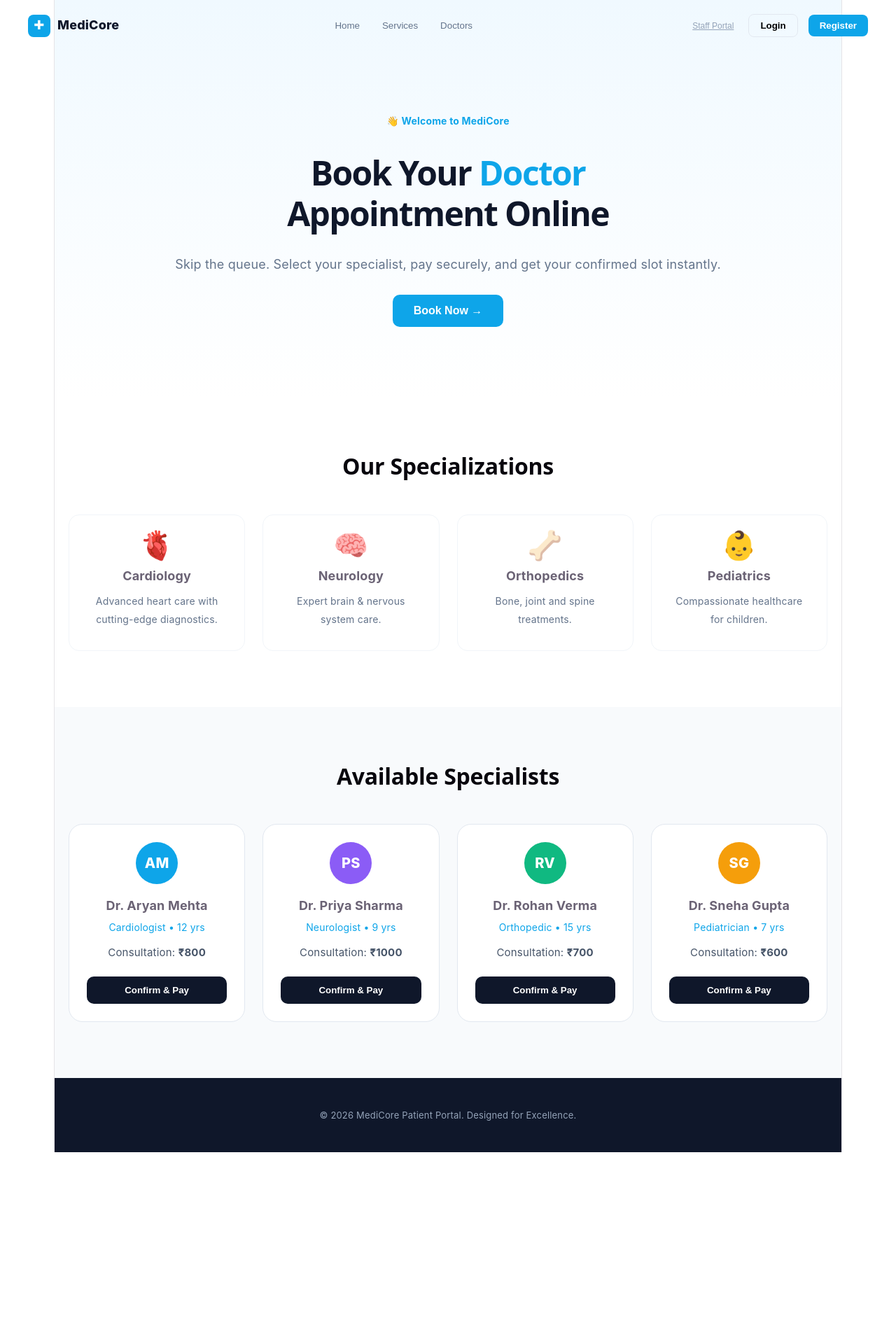
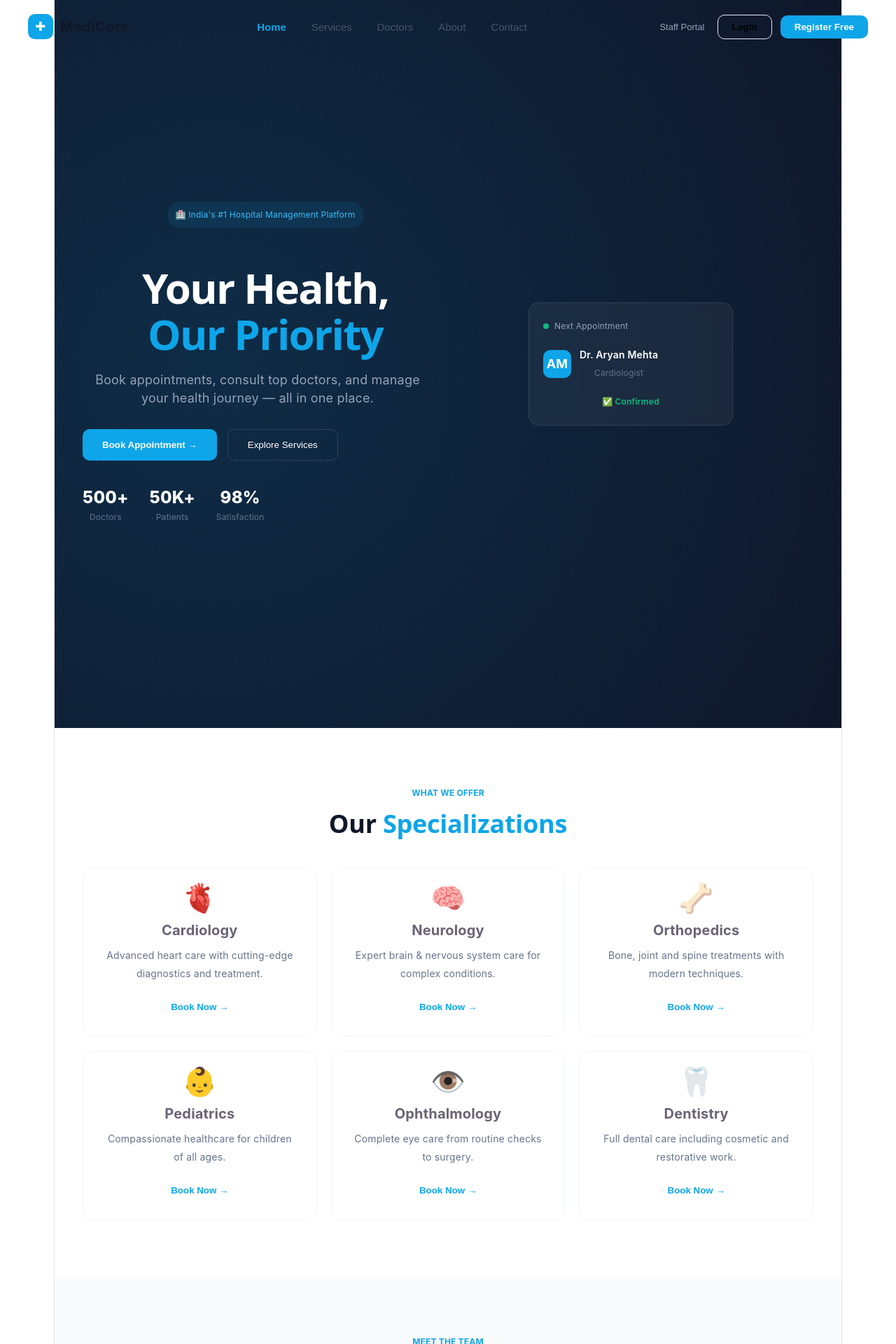
Before and after one commit to sachinyadavb-1761-eng/hospital-management-system, a React app in the folder frontend/: page / in a window 1280 px wide. Shown: the top 1920 px of the page at 70% size. Before the commit the page ends 1646 px from the top, so only its background shows below. Built offline with nearby package versions, Linux system fonts and the light colour scheme; the HTML template or start-up script is replaced by a standard one.

Commit message:
Reverting to stable version - UI fix

```diff
--- a/frontend/src/pages/Home.jsx
+++ b/frontend/src/pages/Home.jsx
@@ -8,7 +8,6 @@ const DOCTORS = [
     exp: "12 yrs",
     img: "AM",
     color: "#0ea5e9",
-    fee: 800,
   },
   {
     name: "Dr. Priya Sharma",
@@ -16,7 +15,6 @@ const DOCTORS = [
     exp: "9 yrs",
     img: "PS",
     color: "#8b5cf6",
-    fee: 1000,
   },
   {
     name: "Dr. Rohan Verma",
@@ -24,7 +22,6 @@ const DOCTORS = [
     exp: "15 yrs",
     img: "RV",
     color: "#10b981",
-    fee: 700,
   },
   {
     name: "Dr. Sneha Gupta",
@@ -32,7 +29,6 @@ const DOCTORS = [
     exp: "7 yrs",
     img: "SG",
     color: "#f59e0b",
-    fee: 600,
   },
 ];
 
@@ -40,31 +36,54 @@ const SERVICES = [
   {
     icon: "🫀",
     title: "Cardiology",
-    desc: "Advanced heart care with cutting-edge diagnostics.",
+    desc: "Advanced heart care with cutting-edge diagnostics and treatment.",
   },
   {
     icon: "🧠",
     title: "Neurology",
-    desc: "Expert brain & nervous system care.",
+    desc: "Expert brain & nervous system care for complex conditions.",
   },
   {
     icon: "🦴",
     title: "Orthopedics",
-    desc: "Bone, joint and spine treatments.",
+    desc: "Bone, joint and spine treatments with modern techniques.",
   },
   {
     icon: "👶",
     title: "Pediatrics",
-    desc: "Compassionate healthcare for children.",
+    desc: "Compassionate healthcare for children of all ages.",
   },
+  {
+    icon: "👁️",
+    title: "Ophthalmology",
+    desc: "Complete eye care from routine checks to surgery.",
+  },
+  {
+    icon: "🦷",
+    title: "Dentistry",
+    desc: "Full dental care including cosmetic and restorative work.",
+  },
+];
+
+const PAYMENT_METHODS = [
+  { icon: "💳", name: "Credit / Debit Card" },
+  { icon: "📱", name: "UPI" },
+  { icon: "🏦", name: "Net Banking" },
+  { icon: "💰", name: "Cash" },
+  { icon: "📲", name: "Paytm / PhonePe" },
+  { icon: "🌐", name: "Razorpay" },
 ];
 
 export default function Home() {
   const navigate = useNavigate();
   const [scrolled, setScrolled] = useState(false);
-
-  // Check if User is logged in
-  const user = JSON.parse(localStorage.getItem("user") || "null");
+  const [activeSection, setActiveSection] = useState("home");
+  const [contactForm, setContactForm] = useState({
+    name: "",
+    email: "",
+    message: "",
+  });
+  const [submitted, setSubmitted] = useState(false);
 
   useEffect(() => {
     const onScroll = () => setScrolled(window.scrollY > 60);
@@ -74,22 +93,14 @@ export default function Home() {
 
   const scrollTo = (id) => {
     document.getElementById(id)?.scrollIntoView({ behavior: "smooth" });
+    setActiveSection(id);
   };
 
-  const handleBooking = (doctor) => {
-    if (!user) {
-      alert("Please login as a patient to book an appointment.");
-      navigate("/login");
-    } else {
-      // Yaha hum payment gatewey par bhejenge (Next Step)
-      console.log(`Processing payment of ₹${doctor.fee} for ${doctor.name}`);
-      alert(`Redirecting to Payment Gateway for ${doctor.name}...`);
-    }
-  };
-
-  const handleLogout = () => {
-    localStorage.clear();
-    window.location.reload();
+  const handleContact = (e) => {
+    e.preventDefault();
+    setSubmitted(true);
+    setTimeout(() => setSubmitted(false), 3000);
+    setContactForm({ name: "", email: "", message: "" });
   };
 
   return (
@@ -97,75 +108,101 @@ export default function Home() {
       {/* ── Navbar ── */}
       <nav style={{ ...s.nav, ...(scrolled ? s.navScrolled : {}) }}>
         <div style={s.navInner}>
-          <div style={s.logo} onClick={() => navigate("/")}>
+          <div style={s.logo}>
             <div style={s.logoMark}>✚</div>
             <span style={s.logoText}>MediCore</span>
           </div>
-
           <div style={s.navLinks}>
-            <button style={s.navLink} onClick={() => scrollTo("home")}>
-              Home
-            </button>
-            <button style={s.navLink} onClick={() => scrollTo("services")}>
-              Services
-            </button>
-            <button style={s.navLink} onClick={() => scrollTo("doctors")}>
-              Doctors
-            </button>
+            {["home", "services", "doctors", "about", "contact"].map((sec) => (
+              <button
+                key={sec}
+                style={{
+                  ...s.navLink,
+                  ...(activeSection === sec ? s.navLinkActive : {}),
+                }}
+                onClick={() => scrollTo(sec)}
+              >
+                {sec.charAt(0).toUpperCase() + sec.slice(1)}
+              </button>
+            ))}
           </div>
-
           <div style={s.navActions}>
-            {/* Subtle Staff Link */}
+            {/* NEW: Staff Portal Link (Hidden/Subtle) */}
             <button
               style={s.staffLink}
               onClick={() => navigate("/staff/login")}
             >
               Staff Portal
             </button>
-
-            {user ? (
-              <div style={s.userProfile}>
-                <span style={s.userName}>Hi, {user.name.split(" ")[0]}</span>
-                <button style={s.logoutBtn} onClick={handleLogout}>
-                  Logout
-                </button>
-              </div>
-            ) : (
-              <>
-                <button style={s.loginBtn} onClick={() => navigate("/login")}>
-                  Login
-                </button>
-                <button
-                  style={s.registerBtn}
-                  onClick={() => navigate("/register")}
-                >
-                  Register
-                </button>
-              </>
-            )}
+            <button style={s.loginBtn} onClick={() => navigate("/login")}>
+              Login
+            </button>
+            <button style={s.registerBtn} onClick={() => navigate("/register")}>
+              Register Free
+            </button>
           </div>
         </div>
       </nav>
 
       {/* ── Hero ── */}
       <section id="home" style={s.hero}>
+        <div style={s.heroBg} />
+        <div style={s.heroGrid} />
         <div style={s.heroContent}>
-          <div style={s.heroTag}>👋 Welcome to MediCore</div>
+          <div style={s.heroTag}>
+            🏥 India's #1 Hospital Management Platform
+          </div>
           <h1 style={s.heroTitle}>
-            Book Your <span style={s.heroAccent}>Doctor</span> <br />
-            Appointment Online
+            Your Health, <br />
+            <span style={s.heroAccent}>Our Priority</span>
           </h1>
           <p style={s.heroDesc}>
-            Skip the queue. Select your specialist, pay securely, and get your
-            confirmed slot instantly.
+            Book appointments, consult top doctors, and manage your health
+            journey — all in one place.
           </p>
           <div style={s.heroBtns}>
             <button
               style={s.heroCtaPrimary}
-              onClick={() => scrollTo("doctors")}
+              onClick={() => navigate("/register")}
             >
-              Book Now →
+              Book Appointment →
             </button>
+            <button
+              style={s.heroCtaSecondary}
+              onClick={() => scrollTo("services")}
+            >
+              Explore Services
+            </button>
+          </div>
+          <div style={s.heroStats}>
+            {[
+              ["500+", "Doctors"],
+              ["50K+", "Patients"],
+              ["98%", "Satisfaction"],
+            ].map(([val, label]) => (
+              <div key={label} style={s.heroStat}>
+                <span style={s.heroStatVal}>{val}</span>
+                <span style={s.heroStatLabel}>{label}</span>
+              </div>
+            ))}
+          </div>
+        </div>
+        <div style={s.heroVisual}>
+          <div style={s.heroCard}>
+            <div style={s.heroCardHeader}>
+              <div style={s.heroCardDot} />
+              <span style={s.heroCardTitle}>Next Appointment</span>
+            </div>
+            <div style={s.heroCardDoctor}>
+              <div style={{ ...s.heroCardAvatar, background: "#0ea5e9" }}>
+                AM
+              </div>
+              <div>
+                <div style={s.heroCardName}>Dr. Aryan Mehta</div>
+                <div style={s.heroCardSpec}>Cardiologist</div>
+              </div>
+            </div>
+            <div style={s.heroCardStatus}>✅ Confirmed</div>
           </div>
         </div>
       </section>
@@ -173,23 +210,35 @@ export default function Home() {
       {/* ── Services ── */}
       <section id="services" style={s.section}>
         <div style={s.sectionInner}>
-          <h2 style={s.sectionTitle}>Our Specializations</h2>
+          <div style={s.sectionTag}>What We Offer</div>
+          <h2 style={s.sectionTitle}>
+            Our <span style={s.accent}>Specializations</span>
+          </h2>
           <div style={s.serviceGrid}>
             {SERVICES.map((sv) => (
               <div key={sv.title} style={s.serviceCard}>
                 <div style={s.serviceIcon}>{sv.icon}</div>
                 <h3 style={s.serviceTitle}>{sv.title}</h3>
                 <p style={s.serviceDesc}>{sv.desc}</p>
+                <button
+                  style={s.serviceBtn}
+                  onClick={() => navigate("/register")}
+                >
+                  Book Now →
+                </button>
               </div>
             ))}
           </div>
         </div>
       </section>
 
-      {/* ── Doctors (Booking Logic Here) ── */}
+      {/* ── Doctors ── */}
       <section id="doctors" style={{ ...s.section, background: "#f8fafc" }}>
         <div style={s.sectionInner}>
-          <h2 style={s.sectionTitle}>Available Specialists</h2>
+          <div style={s.sectionTag}>Meet The Team</div>
+          <h2 style={s.sectionTitle}>
+            Our <span style={s.accent}>Top Doctors</span>
+          </h2>
           <div style={s.doctorGrid}>
             {DOCTORS.map((doc) => (
               <div key={doc.name} style={s.doctorCard}>
@@ -197,14 +246,12 @@ export default function Home() {
                   {doc.img}
                 </div>
                 <h3 style={s.doctorName}>{doc.name}</h3>
-                <div style={s.doctorSpec}>
-                  {doc.spec} • {doc.exp}
-                </div>
-                <div style={s.doctorFee}>
-                  Consultation: <b>₹{doc.fee}</b>
-                </div>
-                <button style={s.doctorBtn} onClick={() => handleBooking(doc)}>
-                  Confirm & Pay
+                <div style={s.doctorSpec}>{doc.spec}</div>
+                <button
+                  style={s.doctorBtn}
+                  onClick={() => navigate("/register")}
+                >
+                  Book Appointment
                 </button>
               </div>
             ))}
@@ -212,15 +259,73 @@ export default function Home() {
         </div>
       </section>
 
+      {/* ── Payment ── */}
+      <section style={{ ...s.section, background: "#0f172a" }}>
+        <div style={s.sectionInner}>
+          <h2 style={{ ...s.sectionTitle, color: "#fff", textAlign: "center" }}>
+            All Payment Methods
+          </h2>
+          <div style={s.paymentGrid}>
+            {PAYMENT_METHODS.map((pm) => (
+              <div key={pm.name} style={s.paymentCard}>
+                <span style={s.paymentIcon}>{pm.icon}</span>
+                <span style={s.paymentName}>{pm.name}</span>
+              </div>
+            ))}
+          </div>
+        </div>
+      </section>
+
+      {/* ── Contact ── */}
+      <section id="contact" style={s.section}>
+        <div style={s.sectionInner}>
+          <div style={s.contactGrid}>
+            <div style={s.contactInfo}>
+              <h2 style={s.sectionTitle}>
+                Contact <span style={s.accent}>Us</span>
+              </h2>
+              <p>📍 123 Medical Hub, New Delhi, India</p>
+              <p>📞 +91 98765 43210</p>
+            </div>
+            <form onSubmit={handleContact} style={s.contactForm}>
+              {submitted && <div style={s.successBox}>✅ Message sent!</div>}
+              <input style={s.contactInput} placeholder="Your Name" required />
+              <input
+                style={s.contactInput}
+                type="email"
+                placeholder="Your Email"
+                required
+              />
+              <textarea
+                style={{ ...s.contactInput, height: 100 }}
+                placeholder="Message"
+                required
+              />
+              <button type="submit" style={s.contactBtn}>
+                Send Message
+              </button>
+            </form>
+          </div>
+        </div>
+      </section>
+
+      {/* ── Footer ── */}
       <footer style={s.footer}>
-        <p>© 2026 MediCore Patient Portal. Designed for Excellence.</p>
+        <div style={s.footerInner}>
+          <span style={{ color: "#fff", fontWeight: 800 }}>MediCore</span>
+          <p style={s.footerCopy}>© 2026 MediCore. All rights reserved.</p>
+        </div>
       </footer>
     </div>
   );
 }
 
 const s = {
-  root: { fontFamily: "'Inter', sans-serif", background: "#fff" },
+  root: {
+    fontFamily: "'Inter', sans-serif",
+    background: "#fff",
+    overflowX: "hidden",
+  },
   nav: {
     position: "fixed",
     top: 0,
@@ -228,142 +333,234 @@ const s = {
     right: 0,
     zIndex: 100,
     padding: "20px 0",
-    transition: "0.3s",
+    transition: "all 0.3s",
   },
   navScrolled: {
-    background: "#fff",
-    boxShadow: "0 2px 20px rgba(0,0,0,0.1)",
-    padding: "12px 0",
+    background: "rgba(255,255,255,0.95)",
+    boxShadow: "0 2px 20px rgba(0,0,0,0.08)",
+    padding: "14px 0",
   },
   navInner: {
     maxWidth: 1200,
     margin: "0 auto",
-    padding: "0 20px",
+    padding: "0 40px",
     display: "flex",
     alignItems: "center",
     justifyContent: "space-between",
   },
-  logo: { display: "flex", alignItems: "center", gap: 10, cursor: "pointer" },
+  logo: { display: "flex", alignItems: "center", gap: 10 },
   logoMark: {
-    width: 32,
-    height: 32,
+    width: 36,
+    height: 36,
     background: "#0ea5e9",
-    borderRadius: 8,
+    borderRadius: 10,
     display: "flex",
     alignItems: "center",
     justifyContent: "center",
     color: "#fff",
     fontWeight: 900,
   },
-  logoText: { fontSize: 18, fontWeight: 800, color: "#0f172a" },
-  navLinks: { display: "flex", gap: 20 },
+  logoText: { fontSize: 20, fontWeight: 800, color: "#0f172a" },
+  navLinks: { display: "flex", gap: 4 },
   navLink: {
+    padding: "8px 16px",
     border: "none",
-    background: "none",
+    background: "transparent",
+    color: "#475569",
+    fontSize: 15,
     cursor: "pointer",
-    color: "#64748b",
+  },
+  navLinkActive: { color: "#0ea5e9", fontWeight: 700 },
+  navActions: { display: "flex", gap: 12, alignItems: "center" },
+
+  // NEW: Staff Link Style
+  staffLink: {
+    background: "transparent",
+    border: "none",
+    color: "#94a3b8",
+    fontSize: 13,
+    cursor: "pointer",
     fontWeight: 500,
   },
-  navActions: { display: "flex", gap: 15, alignItems: "center" },
-  staffLink: {
-    background: "none",
-    border: "none",
-    color: "#94a3b8",
-    fontSize: 12,
-    cursor: "pointer",
-    textDecoration: "underline",
-  },
+
   loginBtn: {
-    padding: "8px 16px",
-    borderRadius: 8,
-    border: "1px solid #e2e8f0",
-    background: "none",
+    padding: "9px 20px",
+    borderRadius: 10,
+    border: "1.5px solid #e2e8f0",
+    background: "transparent",
     fontWeight: 600,
     cursor: "pointer",
   },
   registerBtn: {
-    padding: "8px 16px",
-    borderRadius: 8,
-    border: "none",
-    background: "#0ea5e9",
-    color: "#fff",
-    fontWeight: 600,
-    cursor: "pointer",
-  },
-  userProfile: { display: "flex", alignItems: "center", gap: 10 },
-  userName: { fontWeight: 700, color: "#0ea5e9" },
-  logoutBtn: {
-    padding: "5px 10px",
-    fontSize: 12,
-    borderRadius: 5,
-    border: "1px solid #ef4444",
-    color: "#ef4444",
-    background: "none",
-    cursor: "pointer",
-  },
-  hero: {
-    padding: "160px 20px 100px",
-    textAlign: "center",
-    background: "linear-gradient(to bottom, #f0f9ff, #fff)",
-  },
-  heroContent: { maxWidth: 800, margin: "0 auto" },
-  heroTag: {
-    color: "#0ea5e9",
-    fontWeight: 700,
-    fontSize: 14,
-    marginBottom: 15,
-  },
-  heroTitle: {
-    fontSize: 48,
-    fontWeight: 900,
-    color: "#0f172a",
-    lineHeight: 1.2,
-  },
-  heroAccent: { color: "#0ea5e9" },
-  heroDesc: { fontSize: 18, color: "#64748b", margin: "20px 0 30px" },
-  heroCtaPrimary: {
-    padding: "14px 30px",
+    padding: "9px 20px",
     borderRadius: 10,
     border: "none",
     background: "#0ea5e9",
     color: "#fff",
     fontWeight: 700,
-    fontSize: 16,
     cursor: "pointer",
   },
-  section: { padding: "80px 20px" },
+  hero: {
+    minHeight: "100vh",
+    display: "flex",
+    alignItems: "center",
+    position: "relative",
+    background: "#0f172a",
+    padding: "120px 40px",
+  },
+  heroBg: {
+    position: "absolute",
+    inset: 0,
+    background:
+      "radial-gradient(circle at 20% 50%, rgba(14,165,233,0.15), transparent)",
+  },
+  heroGrid: {
+    position: "absolute",
+    inset: 0,
+    backgroundImage:
+      "radial-gradient(rgba(255,255,255,0.05) 1px, transparent 1px)",
+    backgroundSize: "40px 40px",
+  },
+  heroContent: { flex: 1, position: "relative", zIndex: 1 },
+  heroTag: {
+    display: "inline-block",
+    background: "rgba(14,165,233,0.1)",
+    color: "#38bdf8",
+    padding: "6px 12px",
+    borderRadius: 20,
+    fontSize: 12,
+    marginBottom: 20,
+  },
+  heroTitle: {
+    fontSize: 60,
+    fontWeight: 900,
+    color: "#fff",
+    lineHeight: 1.1,
+    marginBottom: 20,
+  },
+  heroAccent: { color: "#0ea5e9" },
+  heroDesc: { fontSize: 18, color: "#94a3b8", marginBottom: 30, maxWidth: 500 },
+  heroBtns: { display: "flex", gap: 15, marginBottom: 40 },
+  heroCtaPrimary: {
+    padding: "14px 28px",
+    borderRadius: 10,
+    border: "none",
+    background: "#0ea5e9",
+    color: "#fff",
+    fontWeight: 700,
+    cursor: "pointer",
+  },
+  heroCtaSecondary: {
+    padding: "14px 28px",
+    borderRadius: 10,
+    border: "1px solid #334155",
+    background: "transparent",
+    color: "#fff",
+    cursor: "pointer",
+  },
+  heroStats: { display: "flex", gap: 30 },
+  heroStatVal: {
+    fontSize: 24,
+    fontWeight: 800,
+    color: "#fff",
+    display: "block",
+  },
+  heroStatLabel: { fontSize: 12, color: "#64748b" },
+  heroVisual: {
+    flex: 1,
+    display: "flex",
+    justifyContent: "center",
+    position: "relative",
+  },
+  heroCard: {
+    background: "rgba(255,255,255,0.05)",
+    backdropFilter: "blur(10px)",
+    border: "1px solid rgba(255,255,255,0.1)",
+    borderRadius: 15,
+    padding: 20,
+    width: 250,
+  },
+  heroCardHeader: {
+    display: "flex",
+    alignItems: "center",
+    gap: 8,
+    marginBottom: 15,
+  },
+  heroCardDot: {
+    width: 8,
+    height: 8,
+    borderRadius: "50%",
+    background: "#10b981",
+  },
+  heroCardTitle: { color: "#94a3b8", fontSize: 12 },
+  heroCardDoctor: {
+    display: "flex",
+    alignItems: "center",
+    gap: 12,
+    marginBottom: 15,
+  },
+  heroCardAvatar: {
+    width: 40,
+    height: 40,
+    borderRadius: 10,
+    display: "flex",
+    alignItems: "center",
+    justifyContent: "center",
+    color: "#fff",
+    fontWeight: 700,
+  },
+  heroCardName: { color: "#fff", fontSize: 14, fontWeight: 600 },
+  heroCardSpec: { color: "#64748b", fontSize: 12 },
+  heroCardStatus: { color: "#10b981", fontSize: 12, fontWeight: 600 },
+  section: { padding: "80px 40px" },
   sectionInner: { maxWidth: 1200, margin: "0 auto" },
+  sectionTag: {
+    color: "#0ea5e9",
+    fontWeight: 700,
+    fontSize: 12,
+    textTransform: "uppercase",
+    marginBottom: 10,
+    display: "block",
+  },
   sectionTitle: {
-    fontSize: 32,
+    fontSize: 36,
     fontWeight: 800,
-    textAlign: "center",
-    marginBottom: 50,
+    color: "#0f172a",
+    marginBottom: 40,
   },
+  accent: { color: "#0ea5e9" },
   serviceGrid: {
     display: "grid",
-    gridTemplateColumns: "repeat(auto-fit, minmax(250px, 1fr))",
-    gap: 25,
+    gridTemplateColumns: "repeat(auto-fit, minmax(300px, 1fr))",
+    gap: 20,
   },
   serviceCard: {
-    padding: "30px",
-    borderRadius: 15,
+    padding: 30,
+    borderRadius: 20,
     border: "1px solid #f1f5f9",
-    textAlign: "center",
+    background: "#fff",
   },
-  serviceIcon: { fontSize: 40, marginBottom: 15 },
-  serviceTitle: { fontSize: 18, fontWeight: 700, marginBottom: 10 },
-  serviceDesc: { color: "#64748b", fontSize: 14 },
+  serviceIcon: { fontSize: 40, marginBottom: 20 },
+  serviceTitle: { fontSize: 20, fontWeight: 700, marginBottom: 10 },
+  serviceDesc: { color: "#64748b", fontSize: 14, marginBottom: 20 },
+  serviceBtn: {
+    background: "transparent",
+    border: "none",
+    color: "#0ea5e9",
+    fontWeight: 700,
+    cursor: "pointer",
+  },
   doctorGrid: {
     display: "grid",
-    gridTemplateColumns: "repeat(auto-fit, minmax(240px, 1fr))",
-    gap: 25,
+    gridTemplateColumns: "repeat(auto-fit, minmax(200px, 1fr))",
+    gap: 20,
   },
   doctorCard: {
     background: "#fff",
-    padding: "25px",
+    padding: 20,
     borderRadius: 20,
     textAlign: "center",
-    border: "1px solid #e2e8f0",
+    border: "1px solid #f1f5f9",
   },
   doctorAvatar: {
     width: 60,
@@ -375,26 +572,59 @@ const s = {
     justifyContent: "center",
     color: "#fff",
     fontWeight: 800,
-    fontSize: 20,
   },
-  doctorName: { fontSize: 18, fontWeight: 700, marginBottom: 5 },
-  doctorSpec: { color: "#0ea5e9", fontSize: 14, marginBottom: 10 },
-  doctorFee: { marginBottom: 20, fontSize: 15, color: "#475569" },
+  doctorName: { fontSize: 16, fontWeight: 700, marginBottom: 5 },
+  doctorSpec: { color: "#0ea5e9", fontSize: 13, marginBottom: 15 },
   doctorBtn: {
     width: "100%",
+    padding: "10px",
+    borderRadius: 8,
+    border: "none",
+    background: "#0f172a",
+    color: "#fff",
+    fontWeight: 600,
+    cursor: "pointer",
+  },
+  paymentGrid: {
+    display: "grid",
+    gridTemplateColumns: "repeat(auto-fit, minmax(150px, 1fr))",
+    gap: 15,
+  },
+  paymentCard: {
+    background: "rgba(255,255,255,0.05)",
+    padding: 15,
+    borderRadius: 12,
+    display: "flex",
+    alignItems: "center",
+    gap: 10,
+  },
+  paymentIcon: { fontSize: 20 },
+  paymentName: { color: "#fff", fontSize: 14 },
+  contactGrid: { display: "grid", gridTemplateColumns: "1fr 1fr", gap: 50 },
+  contactInfo: { display: "flex", flexDirection: "column", gap: 15 },
+  contactForm: { display: "flex", flexDirection: "column", gap: 15 },
+  contactInput: {
     padding: "12px",
-    borderRadius: 10,
+    borderRadius: 8,
+    border: "1px solid #e2e8f0",
+    outline: "none",
+  },
+  contactBtn: {
+    padding: "12px",
+    borderRadius: 8,
     border: "none",
     background: "#0f172a",
     color: "#fff",
     fontWeight: 700,
     cursor: "pointer",
   },
-  footer: {
-    padding: "40px",
-    textAlign: "center",
-    background: "#0f172a",
-    color: "#94a3b8",
-    fontSize: 13,
+  successBox: {
+    background: "#d1fae5",
+    color: "#065f46",
+    padding: "10px",
+    borderRadius: 8,
+    marginBottom: 10,
   },
+  footer: { background: "#0f172a", padding: "40px", textAlign: "center" },
+  footerCopy: { color: "#64748b", fontSize: 12, marginTop: 10 },
 };
```
